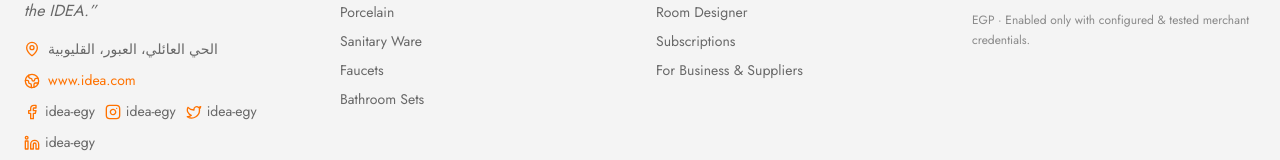
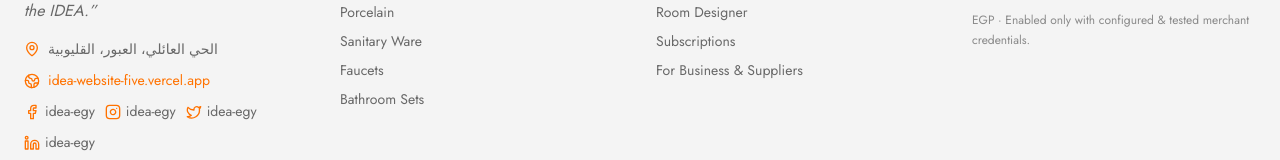
Before and after one commit to 3odawav20/IDEA-Website, a React (Vite) app: page / in a window 1280 px wide. Shown: the part 4304-4464 px from the top of the page. Built offline with nearby package versions, Linux system fonts and the light colour scheme.

Commit message:
fix: point footer website address to the public production site

```diff
--- a/src/app/components/Footer.tsx
+++ b/src/app/components/Footer.tsx
@@ -18,7 +18,7 @@ export function Footer() {
           <p style={{ color: "var(--idea-text-muted)", marginTop: "var(--idea-space-3)", fontStyle: "italic", maxWidth: 260 }}>“{t("tagline")}”</p>
           <div style={{ display: "grid", gap: 10, marginTop: "var(--idea-space-4)", color: "var(--idea-text-muted)", fontSize: "var(--idea-text-sm)", lineHeight: 1.5 }}>
             <span style={{ display: "flex", alignItems: "flex-start", gap: 8 }}><MapPin size={16} color="var(--idea-gold)" style={{ marginTop: 2, flexShrink: 0 }} />الحي العائلي، العبور، القليوبية</span>
-            <a href="https://www.idea.com" target="_blank" rel="noreferrer" style={{ display: "inline-flex", alignItems: "center", gap: 8, color: "var(--idea-gold-bright)", textDecoration: "none", width: "fit-content" }}><Globe2 size={16} />www.idea.com</a>
+            <a href="https://idea-website-five.vercel.app" target="_blank" rel="noreferrer" style={{ display: "inline-flex", alignItems: "center", gap: 8, color: "var(--idea-gold-bright)", textDecoration: "none", width: "fit-content" }}><Globe2 size={16} />idea-website-five.vercel.app</a>
             <div style={{ display: "flex", alignItems: "center", gap: 10, flexWrap: "wrap" }} aria-label="IDEA social accounts">
               <span style={{ display: "inline-flex", alignItems: "center", gap: 5 }}><Facebook size={16} color="var(--idea-gold)" />idea-egy</span>
               <span style={{ display: "inline-flex", alignItems: "center", gap: 5 }}><Instagram size={16} color="var(--idea-gold)" />idea-egy</span>
```
